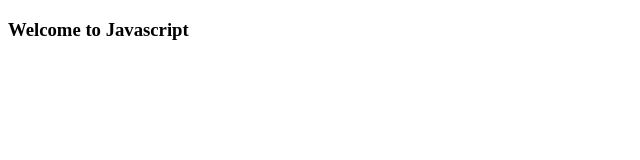
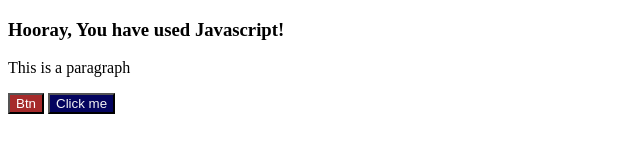
Before and after one commit to SwabbieManolo/CQ8.Kins, a plain HTML site: page Javascript.html in a window 1280 px wide. Shown: the whole page, without its empty margins (0-640 px from the left). Drawn offline with Linux system fonts and the light colour scheme.

Commit message:
Java script linking to html and css

```diff
--- a/Javascript.html
+++ b/Javascript.html
@@ -5,10 +5,23 @@
     <meta http-equiv="X-UA-Compatible" content="IE=edge">
     <meta name="viewport" content="width=device-width, initial-scale=1.0">
     <title>Javascript coders</title>
+    <link rel="stylesheet" href="javascript.css">
+
 </head>
 <body>
     <!--This is my welcome message-->
-    <h3>Welcome to Javascript</h3>
+    <h3 id="Message" >Welcome to Javascript</h3>
+    <div id="parent">
+        <p class="paragraph">This is a paragraph</p>
+        <button id="paragraph">Btn</button>
+        <button id="btn" onclick="alert('You have clicked me');">Click me</button>
+
+
+    </div>
+
+<script src="index.js">
+    //document.getElementById("Message").innerHTML = "Hooray, You have used Javascript!";
+</script>
 
 </body>
 </html>
--- a/index.js
+++ b/index.js
@@ -4,3 +4,5 @@
  */
 var x= "Swabbie"
 console.log(x)
+
+document.getElementById("Message").innerHTML = "Hooray, You have used Javascript!";
--- /dev/null
+++ b/javascript.css
@@ -0,0 +1,9 @@
+#btn{
+    color: whitesmoke;
+    background-color: rgb(4, 4, 95);
+
+}
+#paragraph{
+    color: white;
+    background-color: brown;
+}
```
